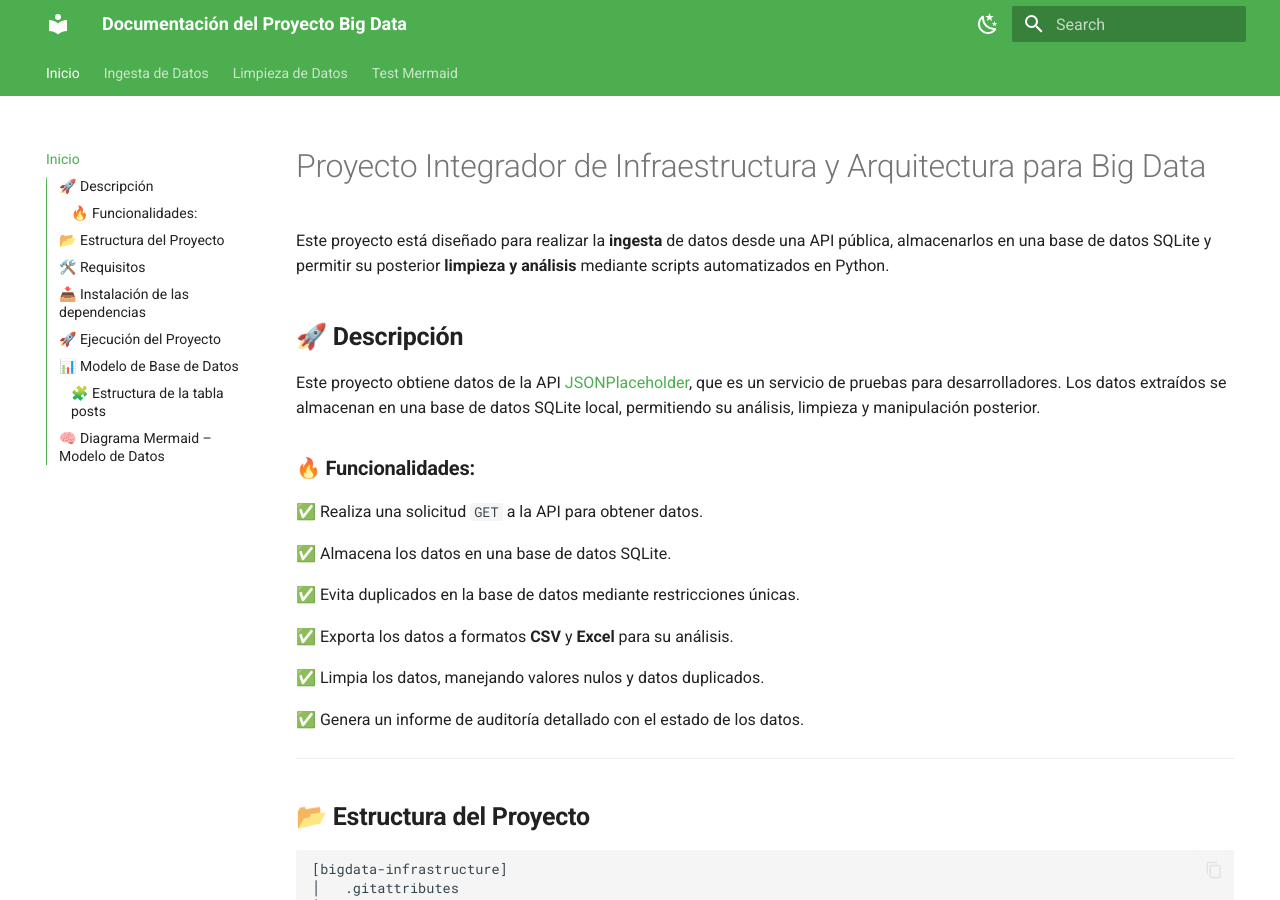
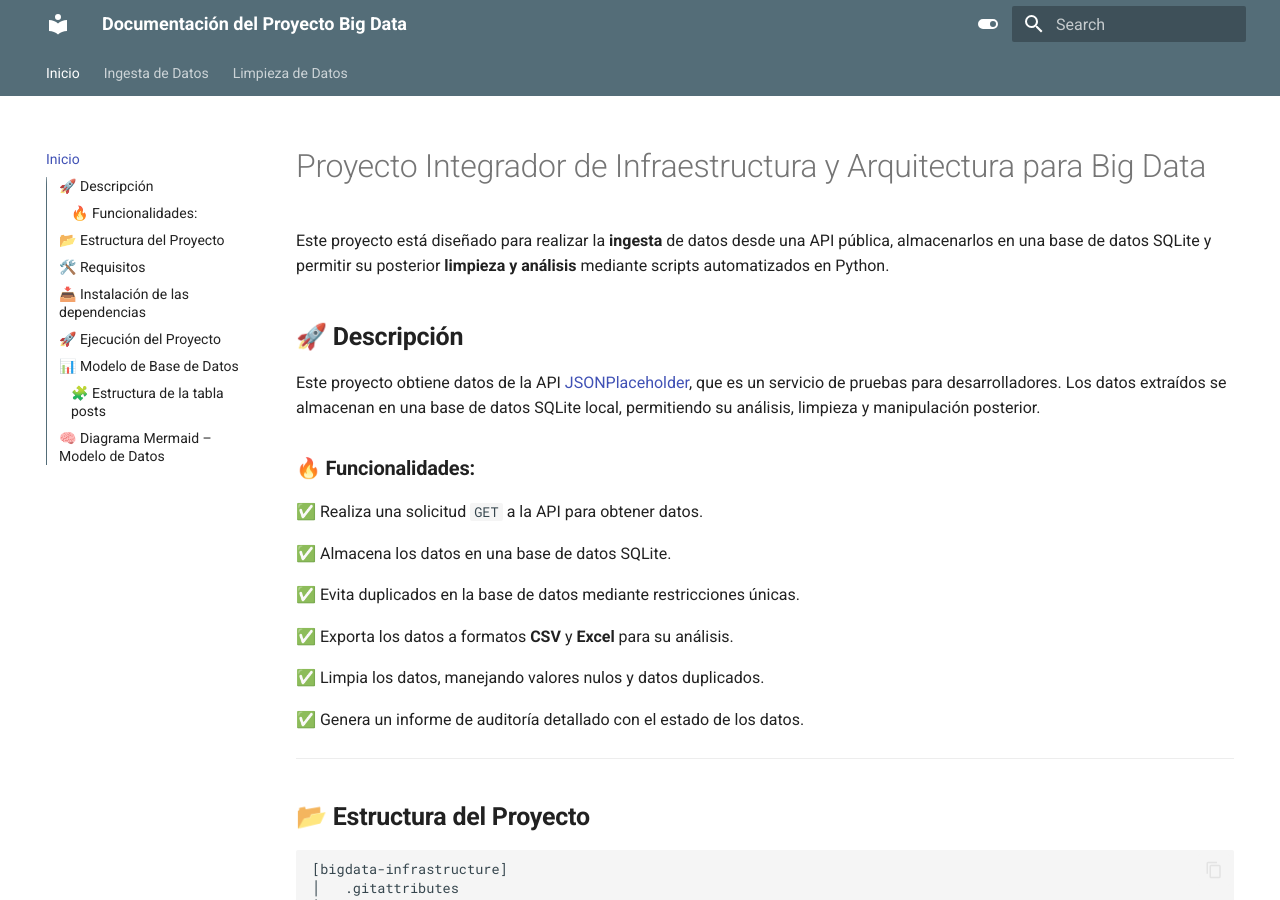
Before and after one commit to JuanesMedCol/bigdata-infrastructure, an MkDocs documentation site: the page built from docs/index.md, in a window 1280 px wide and 900 px high. Built offline with MkDocs 1.6.1 and Material for MkDocs 9.7.7, drawn with Linux system fonts in a browser that asks for light colours.

Commit message:
configuraciones extra

```diff
--- a/mkdocs.yml
+++ b/mkdocs.yml
@@ -5,19 +5,21 @@ use_directory_urls: false
 
 theme:
   name: material
+  icon:
+    logo: material/analytics
   palette:
     - scheme: default
-      primary: green
-      accent: light green
+      primary: blue grey
+      accent: teal
       toggle:
-        icon: material/weather-night
+        icon: material/toggle-switch
         name: Cambiar a modo oscuro
 
     - scheme: slate
-      primary: green
-      accent: light green
+      primary: blue grey
+      accent: teal
       toggle:
-        icon: material/weather-sunny
+        icon: material/toggle-switch-off-outline
         name: Cambiar a modo claro
 
   features:
@@ -34,18 +36,30 @@ nav:
   - Inicio: index.md
   - Ingesta de Datos: ingesta.md
   - Limpieza de Datos: limpieza.md
-  - Test Mermaid: mermaid-test.md
 
 markdown_extensions:
   - tables
+  - attr_list
+  - md_in_html
   - pymdownx.tabbed
   - pymdownx.superfences:
       custom_fences:
         - name: mermaid
           class: mermaid
           format: !!python/name:pymdownx.superfences.fence_code_format
-  - pymdownx.emoji
-  - attr_list
+  - pymdownx.emoji:
+      emoji_index: !!python/name:material.extensions.emoji.twemoji
+      emoji_generator: !!python/name:material.extensions.emoji.to_svg
+  - pymdownx.details
+  - pymdownx.tasklist
+  - pymdownx.magiclink
+  - pymdownx.critic
+  - pymdownx.caret
+  - pymdownx.keys
+  - pymdownx.mark
+  - pymdownx.tilde
+  - pymdownx.highlight
+  - pymdownx.smartsymbols
   - admonition
   - toc:
       permalink: true
```
